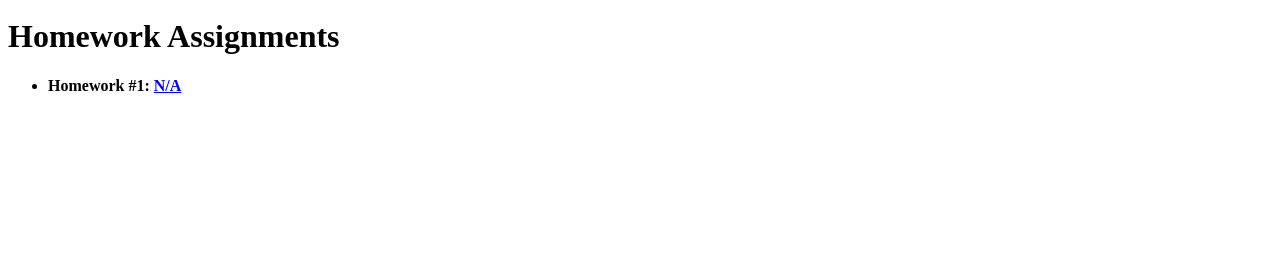
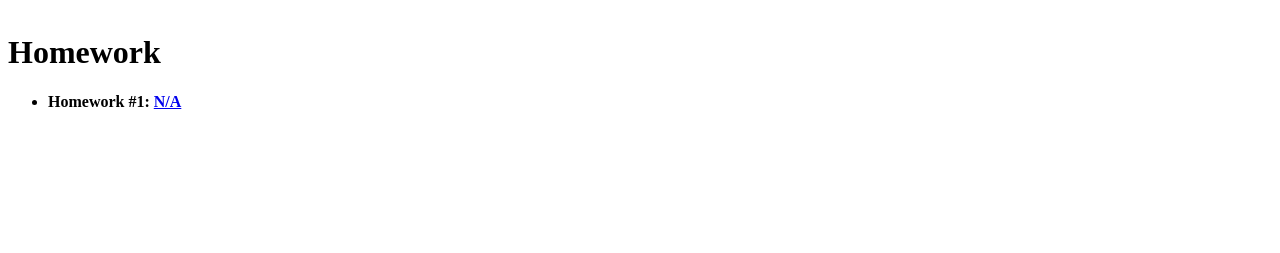
Before and after one commit to LyleHorowitz/LyleHorowitz.github.io, a plain HTML site: page index.html in a window 1280 px wide. Shown: the part 479-732 px from the top of the page. Drawn offline with Linux system fonts and the light colour scheme.

Commit message:
finalizing small details

```diff
--- a/index.html
+++ b/index.html
@@ -45,13 +45,22 @@
 					<br>
 					<br>
 					<p>Since 2009, I have been developing a versatile skill-set to help small business develop a web presence online through e-commerce, design and social media. I also have extensive administrative and managerial experience developed by working side-by-side with small business owners and entrepreneurs.</p>
-						<bat>
-						<h1> Homework Assignments </h1>
+						<dog>
+						<h1> Homework </h1>
 						<ul>
 						<strong><li>Homework #1: <a href="mailto: N/A">N/A</a></li></strong>
 						</ul>
-						</bat>
+						</dog>
 					</div>
+					<br>
+					<br>
+					<br>
+					<br>
+					<br>
+					<br>
+					<br>
+					<br>
+					<br>
 					<br>
 					<br>
 					<br>
```
